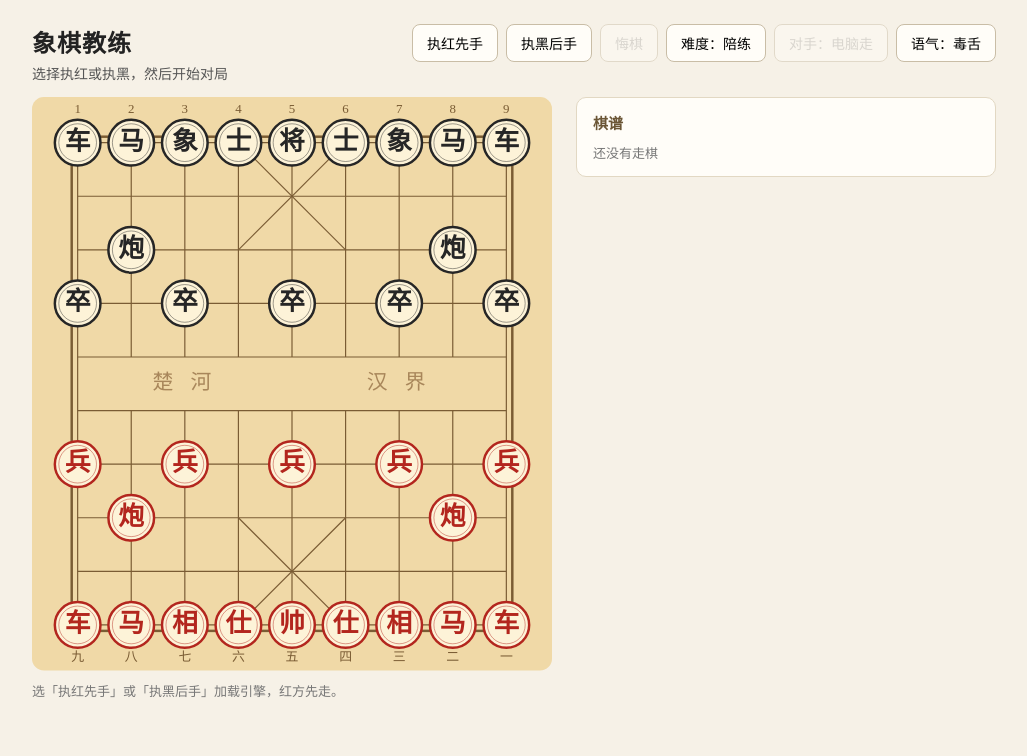
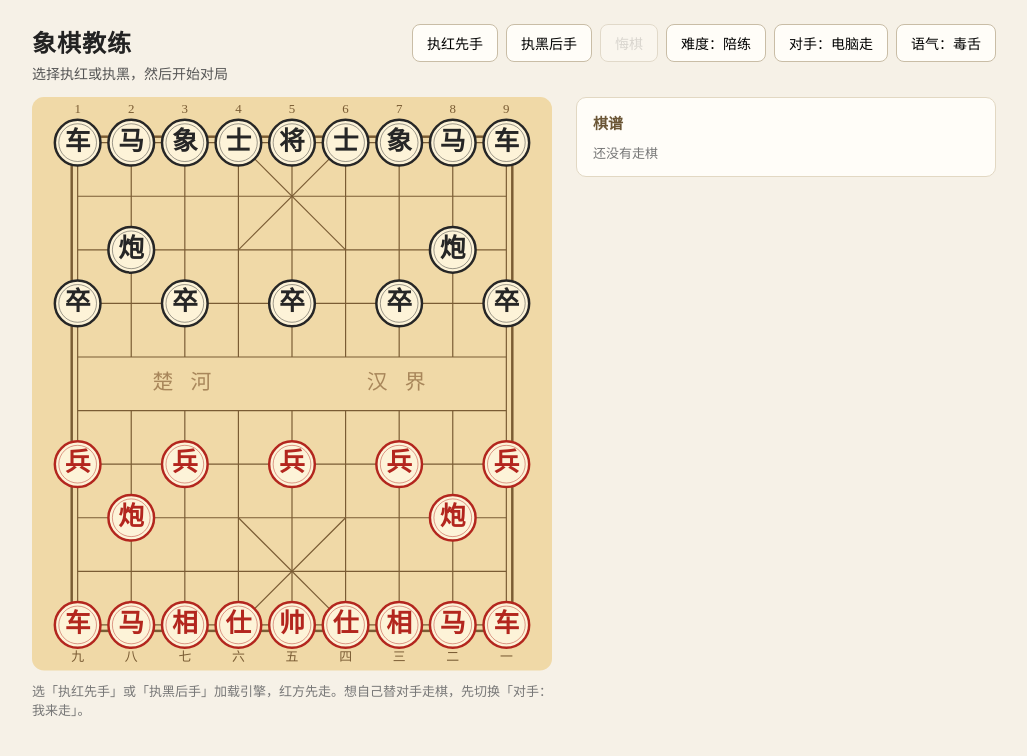
Before and after one commit to yupliang/ChineseChess, a React (Vite) app in the folder apps/web/: page / in a window 1280 px wide. Shown: the top 756 px of the page, without its empty margins (126-1153 px from the left). Built offline with nearby package versions, Linux system fonts and the light colour scheme.

Commit message:
CHANGE: 执黑时可选自己替红方走首着

```diff
--- a/apps/web/src/App.tsx
+++ b/apps/web/src/App.tsx
@@ -156,7 +156,7 @@ export default function App() {
           </button>
           <button
             data-testid="opponent-mode"
-            disabled={!started || game.phase === 'loading'}
+            disabled={game.phase === 'loading'}
             onClick={game.toggleOpponentMode}
             title="选择轮到对手时由电脑走，还是你自己替他走"
           >
@@ -200,7 +200,9 @@ export default function App() {
             </p>
           ) : (
             !started && (
-              <p className="hint">选「执红先手」或「执黑后手」加载引擎，红方先走。</p>
+              <p className="hint">
+                选「执红先手」或「执黑后手」加载引擎，红方先走。想自己替对手走棋，先切换「对手：我来走」。
+              </p>
             )
           )}
         </div>
--- a/apps/web/src/game/useGame.ts
+++ b/apps/web/src/game/useGame.ts
@@ -159,8 +159,8 @@ export function useGame() {
         setSelected(null);
         baselineRef.current = null;
 
-        if (color === 'black') {
-          // 你执黑：红方先手，开局这步由电脑代劳
+        if (color === 'black' && !manualOpponent) {
+          // 你执黑：红方先手，开局这步由电脑代劳（选了「对手：我来走」就交给你）
           setStatus('对手先行（红方）…');
           const opening = await chooseEngineMove(pos);
           pos = applyMove(pos, parseUciMove(opening));
@@ -172,7 +172,7 @@ export function useGame() {
         setStatus('引擎就绪，正在计算…');
         await refreshBaseline(pos);
         setPhase('player');
-        setStatus(`你的回合（${label}）`);
+        setStatus(pos.turn === color ? `你的回合（${label}）` : '对手的回合（你来替他走）');
       } catch (e) {
         setError('引擎加载失败：' + (e instanceof Error ? e.message : String(e)));
         setPhase('idle');
@@ -181,7 +181,7 @@ export function useGame() {
         busyRef.current = false;
       }
     },
-    [chooseEngineMove, refreshBaseline]
+    [chooseEngineMove, manualOpponent, refreshBaseline]
   );
 
   const resume = useCallback(async () => {
```
